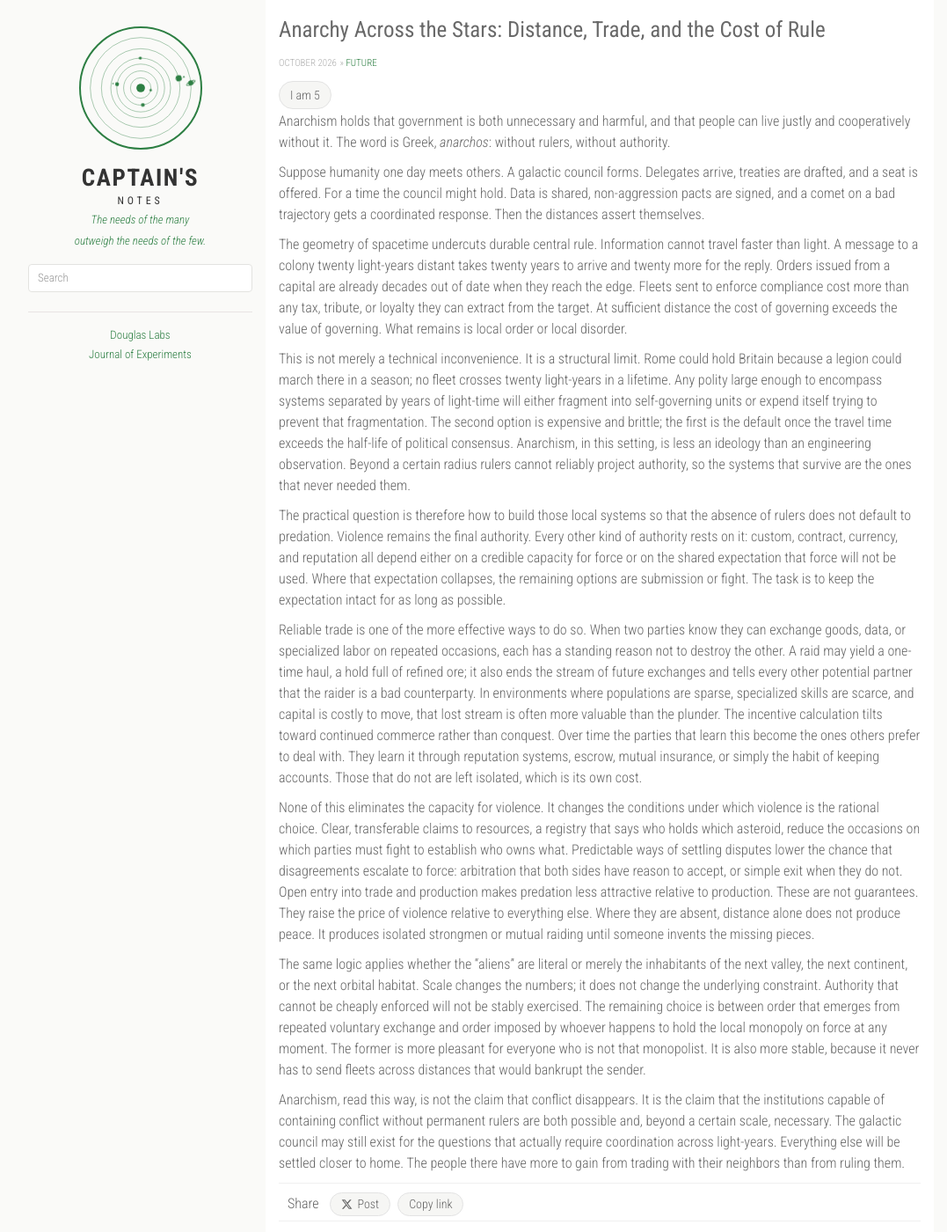
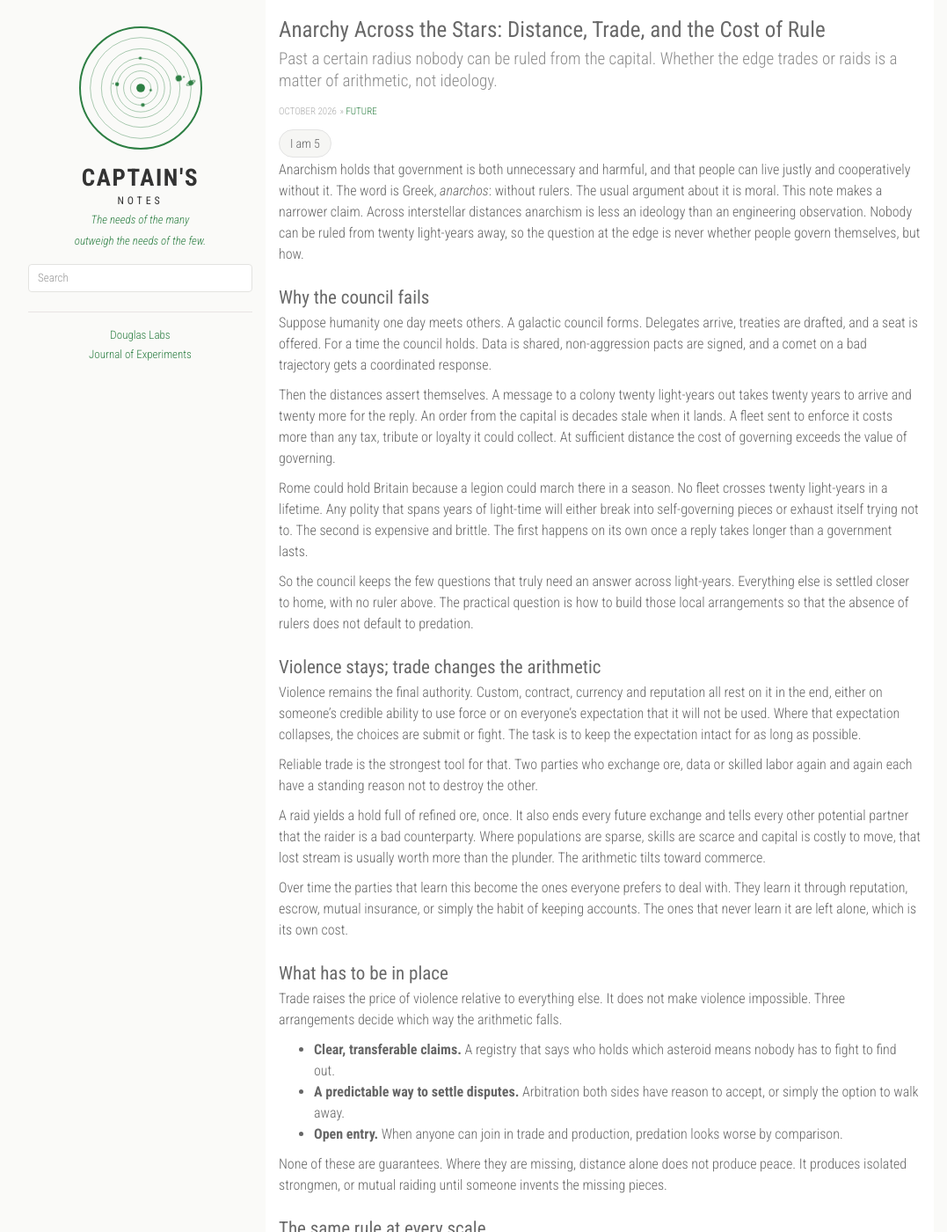
Before and after one commit to realrobertdouglas/captainnotes.com, a Jekyll site: the page built from _posts/2026-10-17-anarchy-across-the-stars.md, in a window 1280 px wide and 1400 px high. Shown: the whole window at 88% size, without its empty margins (53-1130 px from the left). Built offline with Jekyll 4.4.1, drawn with Linux system fonts in a browser that asks for light colours; some of the changed text lies outside the part shown.

Commit message:
Anarchy Across the Stars: lead with the point, headings, shorter paragraphs
The thesis moves to the first paragraph and a subtitle carries it; four
headings; paragraphs of 40–80 words instead of 90–150; the three safeguards
as a list; the restated passages cut. Slug, title and date unchanged.

Co-Authored-By: Claude Fable 5.1 <noreply@anthropic.com>

```diff
--- a/_posts/2026-10-17-anarchy-across-the-stars.md
+++ b/_posts/2026-10-17-anarchy-across-the-stars.md
@@ -1,25 +1,50 @@
 ---
 layout: post
 title:  "Anarchy Across the Stars: Distance, Trade, and the Cost of Rule"
+subtitle: "Past a certain radius nobody can be ruled from the capital. Whether the edge trades or raids is a matter of arithmetic, not ideology."
 date:   2026-10-17 00:00:00 +0000
 categories: [future]
 comments: false
 ---
 
-Anarchism holds that government is both unnecessary and harmful, and that people can live justly and cooperatively without it. The word is Greek, *anarchos*: without rulers, without authority.
+Anarchism holds that government is both unnecessary and harmful, and that people can live justly and cooperatively without it. The word is Greek, *anarchos*: without rulers. The usual argument about it is moral. This note makes a narrower claim. Across interstellar distances anarchism is less an ideology than an engineering observation. Nobody can be ruled from twenty light-years away, so the question at the edge is never whether people govern themselves, but how.
 
-Suppose humanity one day meets others. A galactic council forms. Delegates arrive, treaties are drafted, and a seat is offered. For a time the council might hold. Data is shared, non-aggression pacts are signed, and a comet on a bad trajectory gets a coordinated response. Then the distances assert themselves.
+## Why the council fails
 
-The geometry of spacetime undercuts durable central rule. Information cannot travel faster than light. A message to a colony twenty light-years distant takes twenty years to arrive and twenty more for the reply. Orders issued from a capital are already decades out of date when they reach the edge. Fleets sent to enforce compliance cost more than any tax, tribute, or loyalty they can extract from the target. At sufficient distance the cost of governing exceeds the value of governing. What remains is local order or local disorder.
+Suppose humanity one day meets others. A galactic council forms. Delegates arrive, treaties are drafted, and a seat is offered. For a time the council holds. Data is shared, non-aggression pacts are signed, and a comet on a bad trajectory gets a coordinated response.
 
-This is not merely a technical inconvenience. It is a structural limit. Rome could hold Britain because a legion could march there in a season; no fleet crosses twenty light-years in a lifetime. Any polity large enough to encompass systems separated by years of light-time will either fragment into self-governing units or expend itself trying to prevent that fragmentation. The second option is expensive and brittle; the first is the default once the travel time exceeds the half-life of political consensus. Anarchism, in this setting, is less an ideology than an engineering observation. Beyond a certain radius rulers cannot reliably project authority, so the systems that survive are the ones that never needed them.
+Then the distances assert themselves. A message to a colony twenty light-years out takes twenty years to arrive and twenty more for the reply. An order from the capital is decades stale when it lands. A fleet sent to enforce it costs more than any tax, tribute or loyalty it could collect. At sufficient distance the cost of governing exceeds the value of governing.
 
-The practical question is therefore how to build those local systems so that the absence of rulers does not default to predation. Violence remains the final authority. Every other kind of authority rests on it: custom, contract, currency, and reputation all depend either on a credible capacity for force or on the shared expectation that force will not be used. Where that expectation collapses, the remaining options are submission or fight. The task is to keep the expectation intact for as long as possible.
+Rome could hold Britain because a legion could march there in a season. No fleet crosses twenty light-years in a lifetime. Any polity that spans years of light-time will either break into self-governing pieces or exhaust itself trying not to. The second is expensive and brittle. The first happens on its own once a reply takes longer than a government lasts.
 
-Reliable trade is one of the more effective ways to do so. When two parties know they can exchange goods, data, or specialized labor on repeated occasions, each has a standing reason not to destroy the other. A raid may yield a one-time haul, a hold full of refined ore; it also ends the stream of future exchanges and tells every other potential partner that the raider is a bad counterparty. In environments where populations are sparse, specialized skills are scarce, and capital is costly to move, that lost stream is often more valuable than the plunder. The incentive calculation tilts toward continued commerce rather than conquest. Over time the parties that learn this become the ones others prefer to deal with. They learn it through reputation systems, escrow, mutual insurance, or simply the habit of keeping accounts. Those that do not are left isolated, which is its own cost.
+So the council keeps the few questions that truly need an answer across light-years. Everything else is settled closer to home, with no ruler above. The practical question is how to build those local arrangements so that the absence of rulers does not default to predation.
 
-None of this eliminates the capacity for violence. It changes the conditions under which violence is the rational choice. Clear, transferable claims to resources, a registry that says who holds which asteroid, reduce the occasions on which parties must fight to establish who owns what. Predictable ways of settling disputes lower the chance that disagreements escalate to force: arbitration that both sides have reason to accept, or simple exit when they do not. Open entry into trade and production makes predation less attractive relative to production. These are not guarantees. They raise the price of violence relative to everything else. Where they are absent, distance alone does not produce peace. It produces isolated strongmen or mutual raiding until someone invents the missing pieces.
+## Violence stays; trade changes the arithmetic
 
-The same logic applies whether the “aliens” are literal or merely the inhabitants of the next valley, the next continent, or the next orbital habitat. Scale changes the numbers; it does not change the underlying constraint. Authority that cannot be cheaply enforced will not be stably exercised. The remaining choice is between order that emerges from repeated voluntary exchange and order imposed by whoever happens to hold the local monopoly on force at any moment. The former is more pleasant for everyone who is not that monopolist. It is also more stable, because it never has to send fleets across distances that would bankrupt the sender.
+Violence remains the final authority. Custom, contract, currency and reputation all rest on it in the end, either on someone's credible ability to use force or on everyone's expectation that it will not be used. Where that expectation collapses, the choices are submit or fight. The task is to keep the expectation intact for as long as possible.
 
-Anarchism, read this way, is not the claim that conflict disappears. It is the claim that the institutions capable of containing conflict without permanent rulers are both possible and, beyond a certain scale, necessary. The galactic council may still exist for the questions that actually require coordination across light-years. Everything else will be settled closer to home. The people there have more to gain from trading with their neighbors than from ruling them.
+Reliable trade is the strongest tool for that. Two parties who exchange ore, data or skilled labor again and again each have a standing reason not to destroy the other.
+
+A raid yields a hold full of refined ore, once. It also ends every future exchange and tells every other potential partner that the raider is a bad counterparty. Where populations are sparse, skills are scarce and capital is costly to move, that lost stream is usually worth more than the plunder. The arithmetic tilts toward commerce.
+
+Over time the parties that learn this become the ones everyone prefers to deal with. They learn it through reputation, escrow, mutual insurance, or simply the habit of keeping accounts. The ones that never learn it are left alone, which is its own cost.
+
+## What has to be in place
+
+Trade raises the price of violence relative to everything else. It does not make violence impossible. Three arrangements decide which way the arithmetic falls.
+
+- **Clear, transferable claims.** A registry that says who holds which asteroid means nobody has to fight to find out.
+- **A predictable way to settle disputes.** Arbitration both sides have reason to accept, or simply the option to walk away.
+- **Open entry.** When anyone can join in trade and production, predation looks worse by comparison.
+
+None of these are guarantees. Where they are missing, distance alone does not produce peace. It produces isolated strongmen, or mutual raiding until someone invents the missing pieces.
+
+## The same rule at every scale
+
+Nothing here depends on the aliens being literal. The next valley, the next continent, the next orbital habitat: scale changes the numbers, not the constraint. Authority that cannot be enforced cheaply will not be exercised stably.
+
+That leaves two kinds of order. One grows out of repeated voluntary exchange. The other is imposed by whoever holds the local monopoly on force this year. The first is more pleasant for everyone who is not that monopolist. It is also more stable, because it never has to send fleets across distances that would bankrupt the sender.
+
+Anarchism, read this way, is not the claim that conflict disappears. It is the claim that institutions able to contain conflict without permanent rulers are possible, and beyond a certain radius necessary. The galactic council can keep its seat for the questions that need it. The people at the edge have more to gain from trading with their neighbors than from ruling them.
+
+---
```
